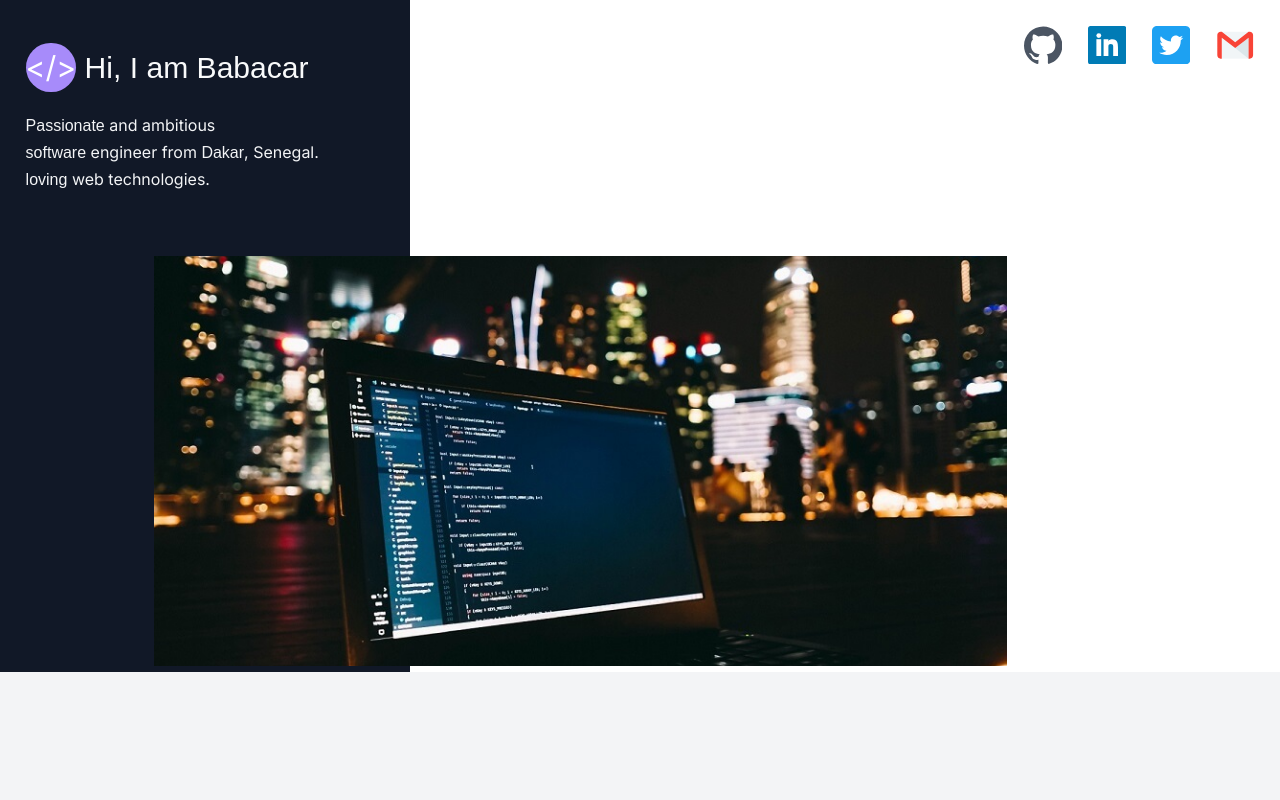
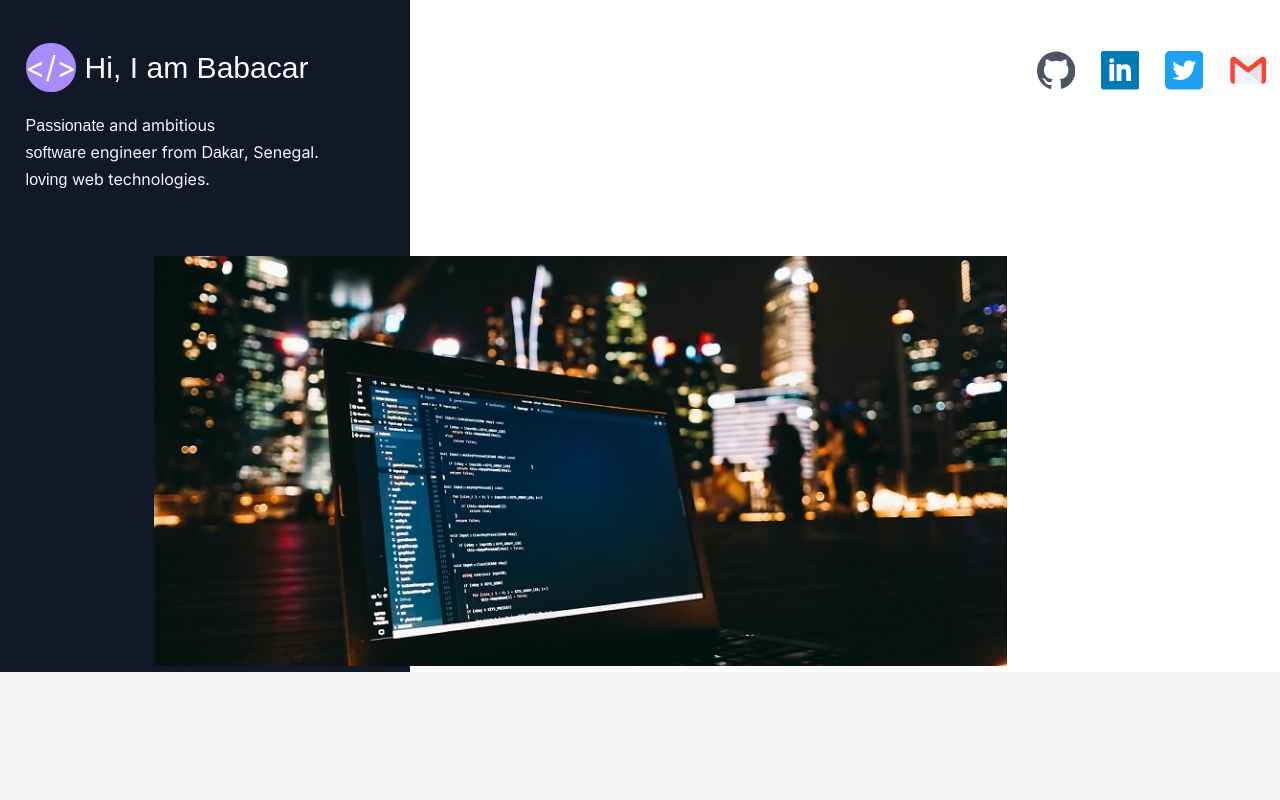
Before and after one commit to laminba2003/portfolio, a Next.js app: page / in a window 1280 px wide. Shown: the top 800 px of the page. Built offline with nearby package versions, Linux system fonts and the light colour scheme; a web font is replaced by a local one.

Commit message:
Some adjustements

```diff
--- a/src/components/Links/Links.tsx
+++ b/src/components/Links/Links.tsx
@@ -4,7 +4,7 @@ type Props = {
 
 const Links = ({ header = false }: Props) => {
   return (
-    <ul className={`flex items-end justify-end gap-4 px-4 py-4 ${header ? 'flex-col md:flex-row' : ''}`}>
+    <ul className={`flex items-end justify-end gap-4 px-2 py-4 mt-4 ${header ? 'flex-col md:flex-row' : ''}`}>
       <li>
         <a href="https://github.com/pacobabs" target="_blank">
           <svg
```
